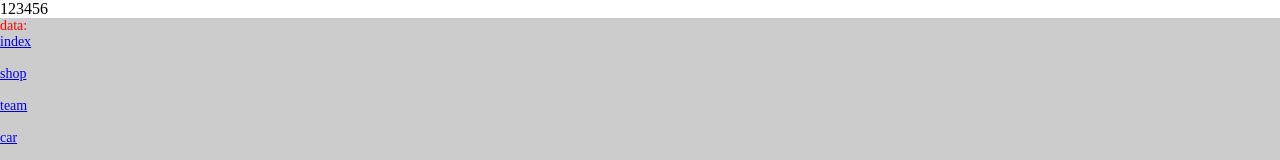
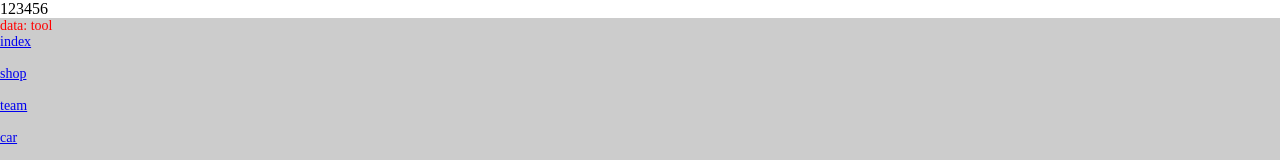
Before and after one commit to freezestanley/Factory, a React app: page / in a window 1280 px wide. Shown: the top 160 px of the page. Built offline with nearby package versions, Linux system fonts and the light colour scheme; no server answers.

Commit message:
docs: test tool

```diff
--- a/src/Pages/Book/index.tsx
+++ b/src/Pages/Book/index.tsx
@@ -10,6 +10,7 @@ let cx = classNames.bind(Style)
 const Book = () => {
   const { data, error } = useUser()
   useEffect(() => {
+    Tool()
     console.log(`useEffect data: }`)
     return () => {
       console.log(`removeEffect data:$}`)
@@ -28,7 +29,9 @@ const Book = () => {
   }
   return (
     <div className={cx({ book: true })}>
-      <div>data: {data?.msg}</div>
+      <div>
+        data: {data?.msg} {Tool()}
+      </div>
       <div>
         <Link to={'/'}> index </Link>
       </div>
--- a/src/utils/tool.ts
+++ b/src/utils/tool.ts
@@ -1,4 +1,5 @@
 const Tool = () => {
+  debugger
   alert('this is tool')
   return 'tool'
 }
```
